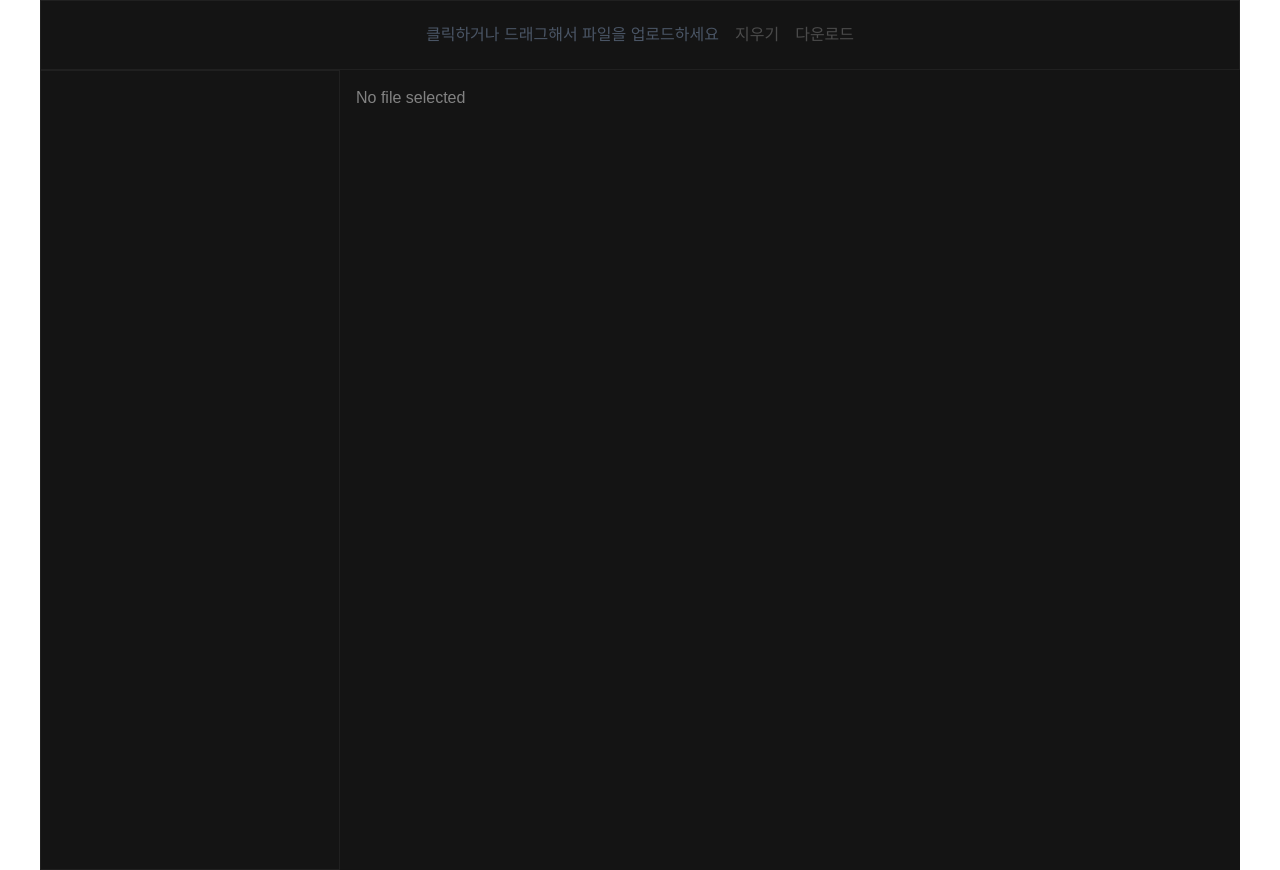
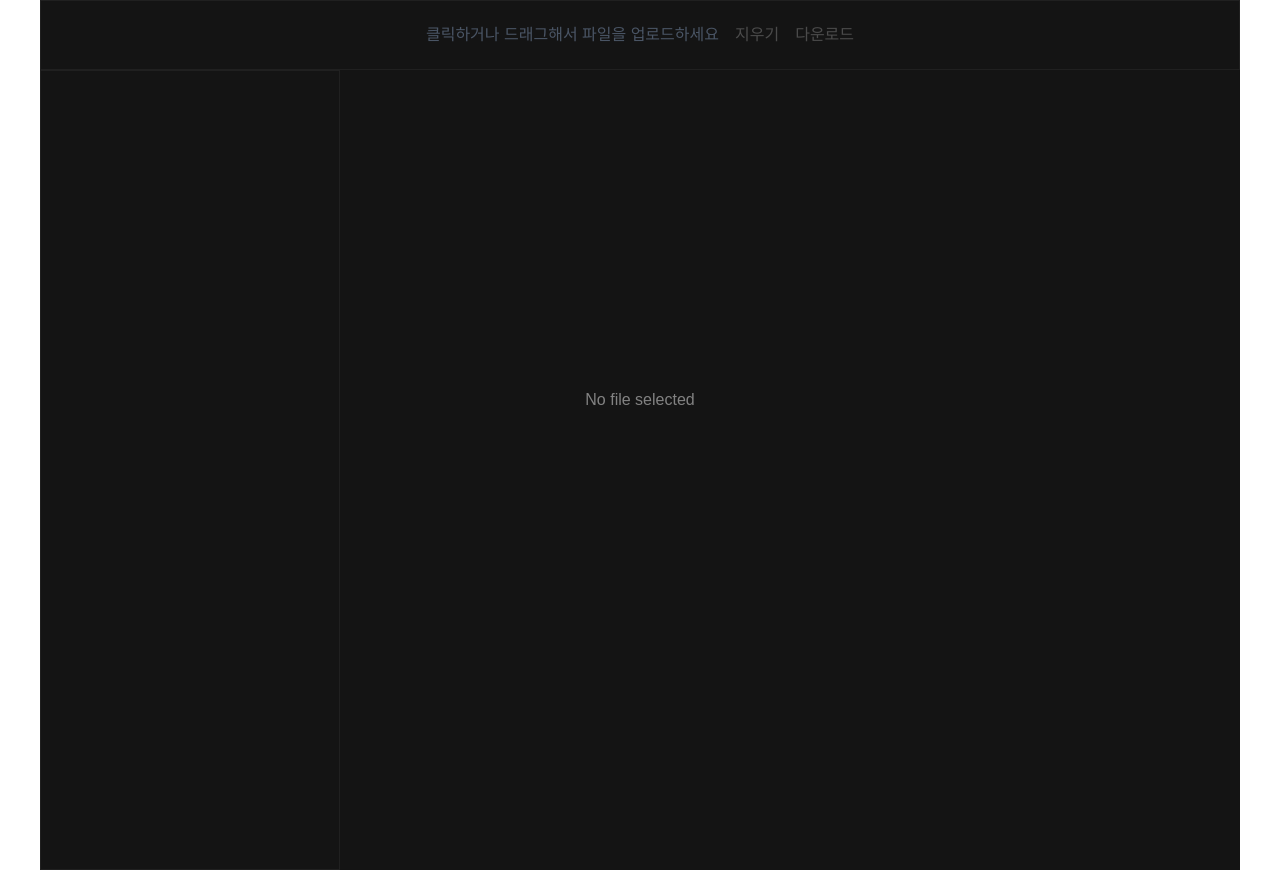
Before and after one commit to boozeal/coderabbit, a Next.js app: page / in a window 1280 px wide. Built offline with nearby package versions, Linux system fonts and the light colour scheme.

Commit message:
style: Change NoFileSelected text location

```diff
--- a/src/app/(_components)/Editor.tsx
+++ b/src/app/(_components)/Editor.tsx
@@ -61,7 +61,11 @@
   }, [file]);
 
   if (!file) {
-    return <div className="flex-1 p-4">No file selected</div>;
+    return (
+      <div className="absolute inset-0 flex items-center justify-center">
+        No file selected
+      </div>
+    );
   }
 
   return (
```
